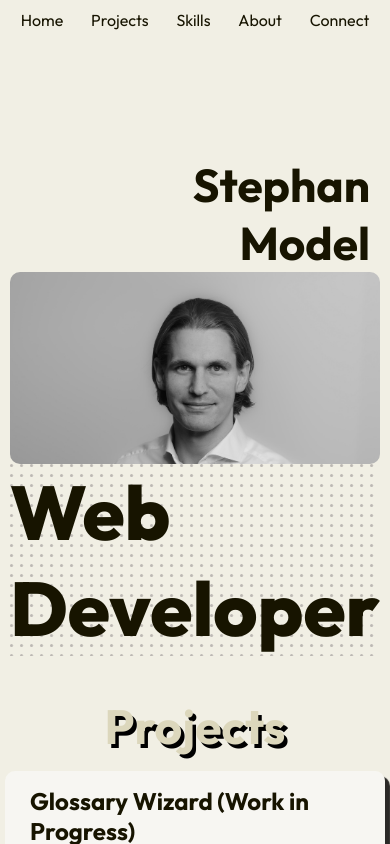
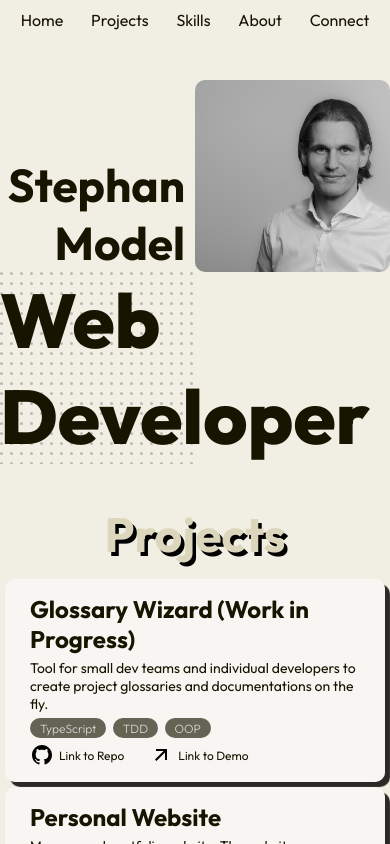
Before and after one commit to StephMode/personal-website, a React (Vite) app: page / in a window 390 px wide. Shown: the top 844 px of the page. Built offline with nearby package versions, Linux system fonts and the light colour scheme.

Commit message:
refactor: adjust grid in homepage component to improve mobile ui

```diff
--- a/src/components/pages/HomePage.jsx
+++ b/src/components/pages/HomePage.jsx
@@ -24,8 +24,8 @@
   grid-template-rows: repeat(2, minmax(300px, 1fr));
 
   @media screen and (max-width: 840px) {
-    grid-template-columns: repeat(1, minmax(100px, 1fr));
-    grid-template-rows: repeat(3, minmax(100px, 1fr));
+    grid-template-columns: repeat(2, minmax(150px, 1fr));
+    grid-template-rows: repeat(2, minmax(150px, 1fr));
   }
 `;
 
@@ -35,6 +35,10 @@
   text-align: right;
   font-size: var(--fontSize-subTitle);
   padding-right: var(--padding-s);
+  @media screen and (max-width: 840px) {
+    grid-row: 1 / 1;
+    grid-column: 1 / 1;
+  }
 `;
 
 const StyledGridElementTitle = styled.h1`
@@ -49,6 +53,10 @@
     100% {
       transform: translateX(0%);
     }
+  }
+  @media screen and (max-width: 840px) {
+    grid-row: 2 / 2;
+    grid-column: 1 / 2;
   }
 `;
 
@@ -67,4 +75,8 @@
       transform: translateX(0%);
     }
   }
+  @media screen and (max-width: 840px) {
+    grid-row: 1 / 1;
+    grid-column: 2 / 2;
+  }
 `;
```
